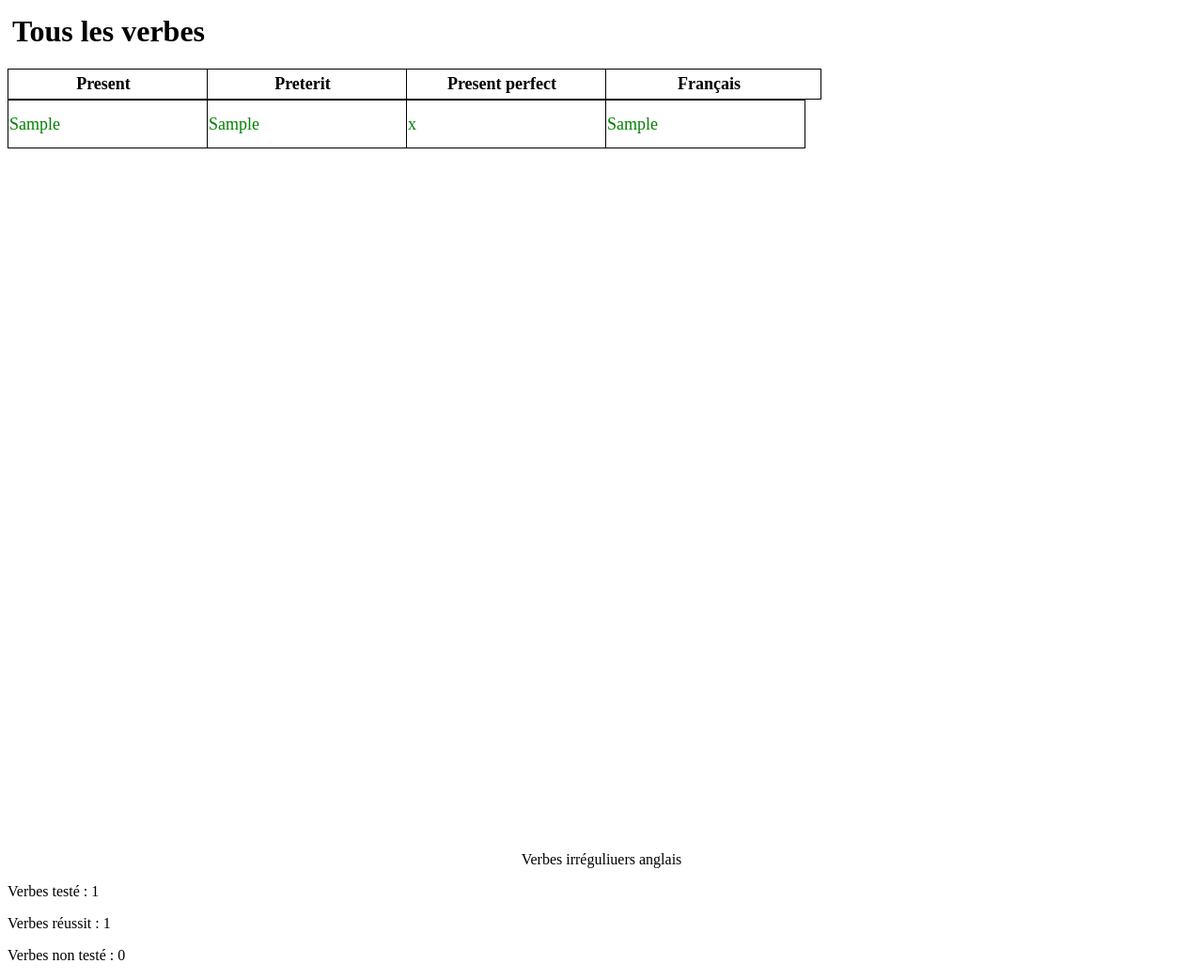
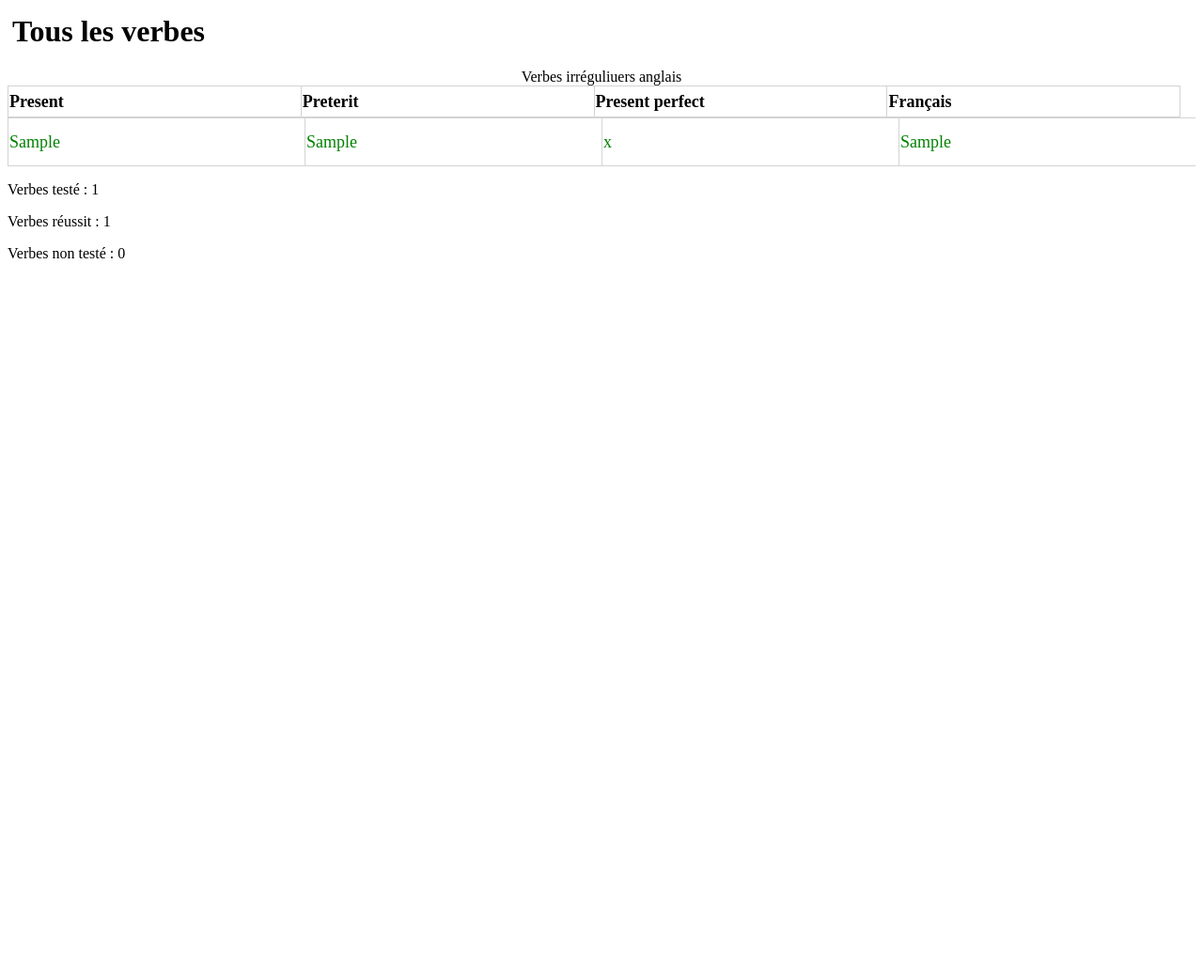
Before and after one commit to johntsinger/django-verbes-irreguliuers, a Django app: page /verbes/ in a window 1280 px wide. Shown: the whole page at 94% size. After the commit the page ends 275 px from the top, so only its background shows below. Run offline with Django 4.2, Linux system fonts and the light colour scheme; tables that the repository leaves empty hold one stand-in row (values such as "Sample post").

Commit message:
Mise a jour du css pour <table> contenant les liste de verbes

```diff
--- a/verbes/verbes_app/static/verbes_app/css/styles.css
+++ b/verbes/verbes_app/static/verbes_app/css/styles.css
@@ -58,38 +58,51 @@ input[type='submit'] {
     box-shadow: 1px 1px 0px black;
 }
 
-.list {
-    border-collapse: collapse;
-    caption-side: bottom;
+.table-container {
+    height: 50em;
 }
 
-thead.list, tbody.list {
-    display: inline-block;
+table.list {
+    border-collapse: collapse;
+    display: flex;
+    flex-flow: column;
+    height: 100%;
+    width: 100%;
+}
+
+thead.list {
+    display: table;
+    width: calc(100% - 1.05em);
+    text-align: left;
+}
+
+tbody.list {
+    overflow-y: scroll;
+    overflow-x: hidden;
+    display: block;
+    width: 100%;
+}
+
+tbody.list tr {
+    width: 100%;
+}
+
+thead.list, tbody.list tr {
+    display: table;
+    table-layout: fixed;
+}
+
+td.list {
+    height: 40px;
+    padding-bottom: 5px;
+    padding-top: 5px;
 }
 
 th.list {
-    width: 200px;
-    vertical-align: top;
-}
-
-th.list:last-child {
-    width: 217px;
-}
-
-td.list {
-    width: 200px;
-    height: 40px;
-}
-
-tbody.list {
-    height: 800px;
-    overflow-y: auto;
+    height: 30px;
 }
 
 th.list, td.list {
     font-size: 18px;
-    border: 1px solid black;
-    padding-right: 10px;
-    padding-top: 5px;
-    padding-bottom: 5px;
+    border: 1px solid lightgray;
 }
```
